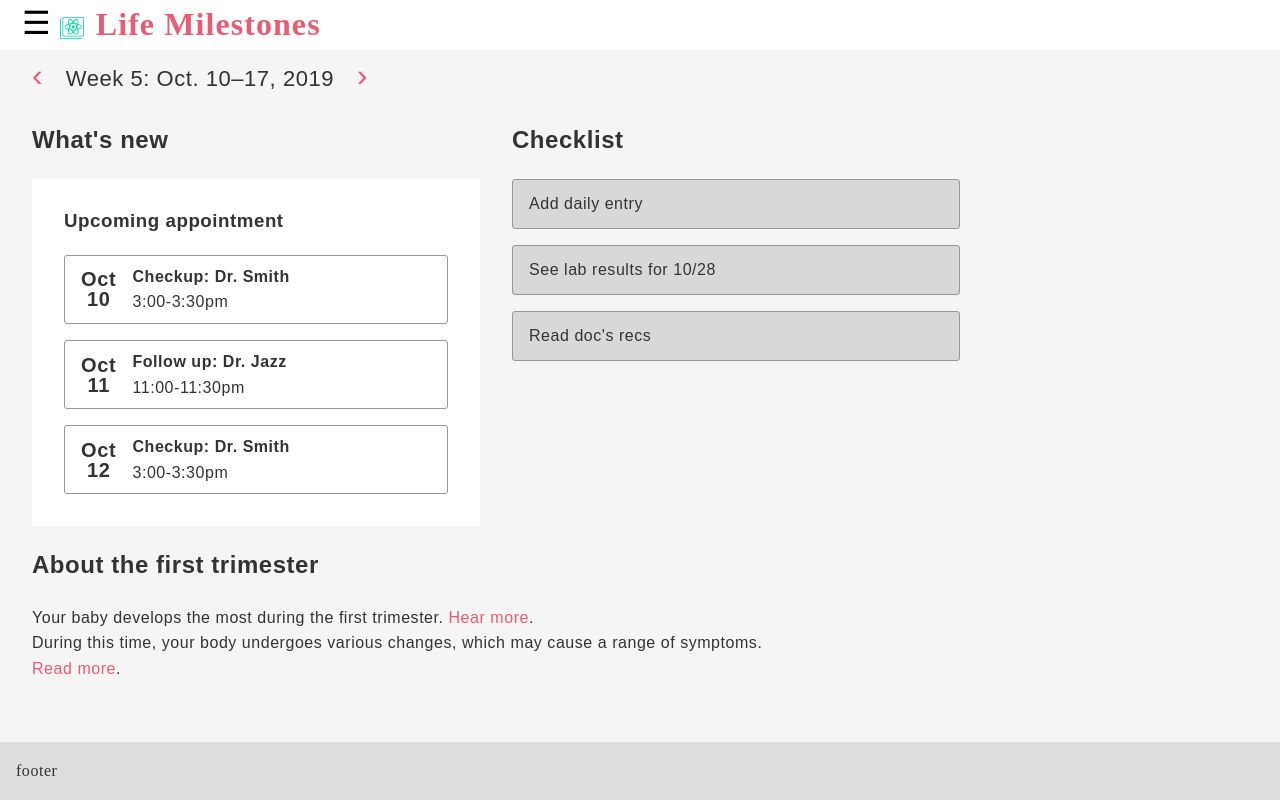
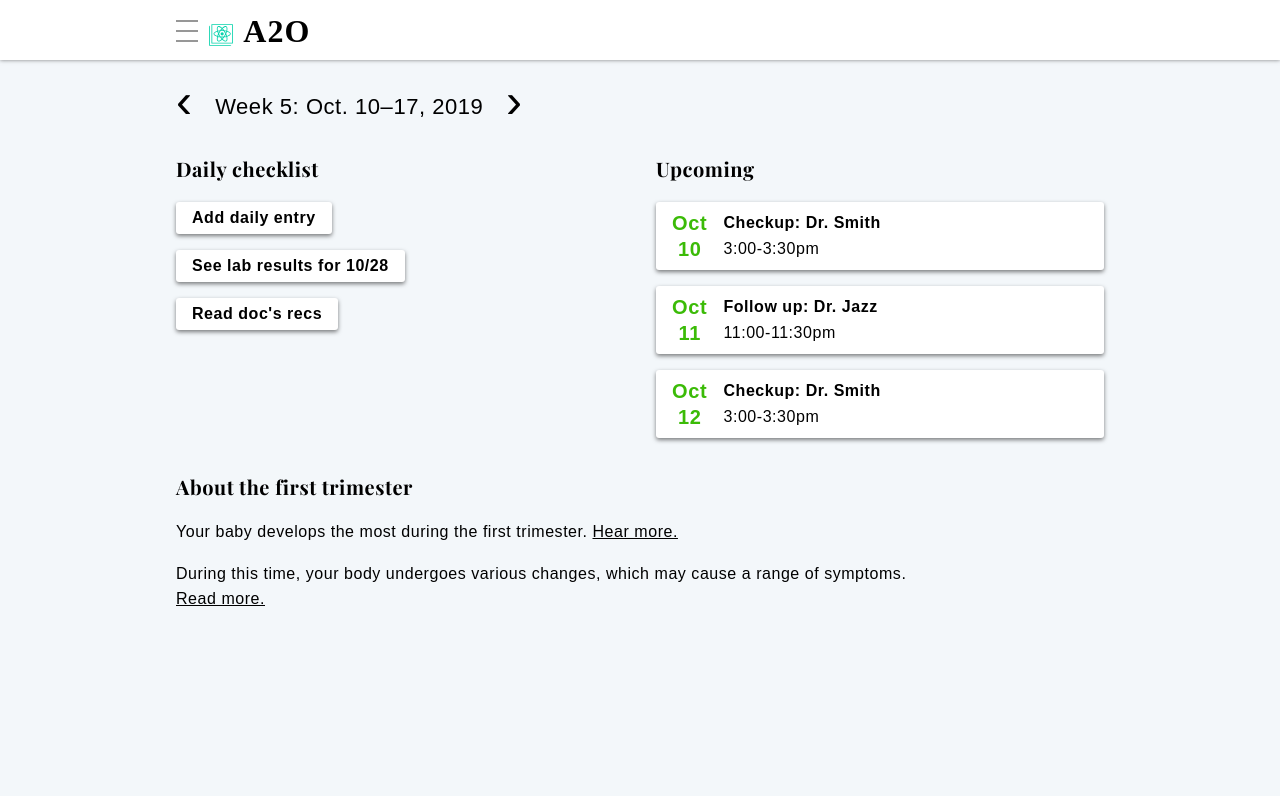
Before and after one commit to suefeng/hack_life, a React (Create React App) app in the folder frontend/: page /dashboard in a window 1280 px wide. Built offline with nearby package versions, Linux system fonts and the light colour scheme; a web font is replaced by a local one.

Commit message:
updates from design mockups

```diff
--- a/frontend/public/app.css
+++ b/frontend/public/app.css
@@ -1,18 +1,36 @@
 * {
     box-sizing: border-box;
 }
+
 body {
     padding: 0;
     margin: 0;
 }
+
 .app {
-    font-family: Avenir;
+    font-family: 'sofia-pro';
     font-size: 1rem;
     line-height: 1.6;
-    color: #333;
+    color: #000;
     min-height: 100vh;
     width: 100%;
     position: relative;
+}
+
+.inner {
+    margin: 0 auto;
+    max-width: 960px;
+    width: 100%;
+}
+
+.app h1,
+.app h2,
+.app h3 {
+    font-family: 'Playfair Display', serif;
+}
+.app h2 {
+    font-size: 1.25rem;
+    font-weight: 700;
 }
 
 .app-header,
@@ -34,6 +52,7 @@
     font-size: 2rem;
     cursor: pointer;
     margin: -5px 0 0 0;
+    padding: 0 .5rem 0 1rem;
 }
 
 .app-header {
@@ -41,15 +60,21 @@
     color: white;
     align-items: center;
     padding: 0 1rem;
-    height: 50px;
+    height: 60px;
+    box-shadow: 0 0 4px 0 rgba(0, 0, 0, 0.5);
+    position: relative;
+}
+.app-header h1 {
+    margin: 0;
+    display: inline-block;
+}
+.app-header a {
+    font-family: 'PlayfairDisplay', serif;
+    letter-spacing: 1.07px;
+    color: #000;
 }
 
-  .app-header a {
-    font-family: 'AbrilFatface', serif;
-    letter-spacing: 1.07px;
-  }
-
-  .app-main-section > div {
+.app-main-section>div {
     width: 100%;
 }
 
@@ -57,7 +82,7 @@
     max-width: 960px;
 }
 
-  .app-grid > * {
+.app-grid>* {
     width: 50%;
     display: inline-block;
     vertical-align: top;
@@ -65,7 +90,7 @@
 }
 
 a {
-    color: #e85d75;
+    color: #3bbb07;
     text-decoration: none;
 }
 
@@ -77,29 +102,36 @@
 .app-input {
     font-size: 1.375rem;
     border-radius: 3px;
+    border: 1px solid #979797;
     padding: .5rem 3rem;
 }
 
 .app-textarea {
     width: 100%;
-     padding: 1rem;
+    padding: .5rem 1rem;
     border-radius: 3px;
-     border: 1px solid #979797;
+    border: 1px solid #d2d2d2;
     margin: .5rem 0 1.5rem;
     height: 100px;
+    font-family: 'sofia-pro';
+    font-size: 1rem;
 }
 
 .app-main-section {
-    background: #f5f5f5;
+    background: #f3f7fa;
     padding: 0 1rem 100px;
     font-family: 'sofia-pro', sans-serif;
-    min-height: 90vh;
+    min-height: 92vh;
 }
+
 .app-main-section h1 {
-    font-family: 'AbrilFatface', serif;
     font-size: 2rem;
     letter-spacing: 1.07px;
     padding: 0 1rem;
+}
+.app-main-section a {
+    color: #000;
+    text-decoration: underline;
 }
 .app-sidebar {
     background: #f1f1f1;
@@ -110,65 +142,101 @@
     top: 0;
     z-index: 10;
 }
+
 .app-sidebar ul {
     list-style-type: none;
     margin: 0;
     padding: 0;
 }
+
 .app-sidebar a {
     display: block;
     border-top: 1px solid #ddd;
     padding: .5rem 0;
     font-size: 1.3rem;
+    color: #000;
 }
+
 .app-sidebar li:first-of-type a {
     border: 0;
 }
+
 .app-sidebar-logo {
-    font-family: 'AbrilFatface', serif;
+    font-family: 'PlayfairDisplay', serif;
     font-size: 1.375rem;
     font-weight: 600;
     letter-spacing: .79px;
 }
 
 .home {
+    display: flex;
+    align-items: center;
     text-align: center;
     width: 100%;
     font-size: 1.375rem;
+    position: fixed;
+    top: 0;
+    left: 0;
+    right: 0;
+    bottom: 0;
+    background: #fff;
+    z-index: 10;
 }
+.home-inner {
+    margin: 0 auto;
+}
+
 .home .app-main-section {
     padding: 3rem 1rem 100px;
 }
+
 .home p {
     margin: 0 0 .8rem;
 }
+
+.home a {
+    color: #3bbb07;
+}
+
 .home .app-input {
     margin: 0 0 2rem;
+    background: #d8d8d8;
+    width: 260px;
 }
 
 .home .button {
     padding: .5rem 5rem;
     margin: 1rem auto;
-    border-radius: 0;
+    width: 260px;
+    font-size: 1.375rem;
+    box-shadow: none;
 }
 
 .button {
-      background: #e85d75;
+    background: #3bbb07;
     border-radius: 3px;
     border: 0;
     color: #fff;
     display: block;
-      font-size: 1.375rem;
-      padding: .5rem 1rem;
+    font-size: 1rem;
+    padding: .6rem 1rem;
     width: auto;
+    box-shadow: 0 2px 4px 0 rgba(0, 0, 0, 0.5);
+}
+.button.grey {
+    background: #a8a8a8;
 }
 
 .breadcrumb {
     font-size: 1.375rem;
 }
+
 .breadcrumb a {
-    font-size: 2rem;
+    font-size: 3rem;
     padding: 0 1rem;
+    text-decoration: none;
+    position: relative;
+    top: 3px;
 }
 
 .grid-about {
@@ -177,40 +245,48 @@
 }
 
 .appointment {
-    border: 1px solid #979797;
+    box-shadow: 0 2px 4px 0 rgba(0, 0, 0, 0.5);
     border-radius: 3px;
     padding: .5rem 1rem;
     margin: 0 0 1rem;
+    background: #fff;
 }
+
 .appointment-date,
 .appointment-blurb {
     display: inline-block;
     vertical-align: middle;
 }
+
 .appointment-month,
 .appointment-day {
     font-size: 1.25rem;
     font-weight: 600;
-    line-height: 1;
+    line-height: 1.3;
     letter-spacing: .71px;
     display: block;
     text-align: center;
     margin: 0 1rem 0 0;
+    color: #3bbb07;
 }
+
 .appointment p {
     margin: 0;
 }
+
 .appointment .text {
     font-weight: 600;
 }
 
-  .checklist-item {
-    background: #d8d8d8;
-    border: 1px solid #979797;
+.checklist-item p {
+    background: #fff;
+    box-shadow: 0 2px 4px 0 rgba(0, 0, 0, 0.5);
     border-radius: 3px;
     line-height: 1;
-    padding: 0 1rem;
+    padding: .5rem 1rem;
     margin: 0 0 1rem;
+    display: inline-block;
+    font-weight: 600;
 }
 
 .reports-name {
@@ -219,7 +295,7 @@
 }
 
 .reports-result {
-    color: #333;
+    color: #000;
     font-weight: 600;
     display: block;
 }
@@ -228,21 +304,37 @@
     padding: 0 1rem;
     max-width: 960px;
 }
+
 .css-2b097c-container {
     max-width: 300px;
 }
+
 .diary-entry-tags {
     margin: 1rem 0 2rem;
 }
+
 .diary-entry-tags button {
     border-radius: 20px;
-    border: solid 1px #979797;
-    background-color: #d8d8d8;
+    box-shadow: 0 2px 4px 0 rgba(0, 0, 0, 0.5);
+    background-color: #fff;
     font-size: 1rem;
-    padding: .5rem 1rem;
-    margin: 0 1rem 0 0;
+    padding: .3rem 1.2rem;
+    margin: 0 1rem 1rem 0;
+    border: 0;
+    font-weight: 600;
 }
-  .diary-entry .button {
+.diary-entry-tags button:hover,
+.diary-entry-tags button.selected {
+    background: #3bbb07;
+    color: #fff;
+}
+.diary-entry .first p {
+    margin: 0 0 1rem;
+}
+.diary-entry .first .button {
+    margin: 1rem 0 0;
+}
+.diary-entry .second .button {
     float: right;
 }
 
@@ -254,7 +346,7 @@
 }
 
 .overlay {
-    background: rgba(0,0,0,.3);
+    background: rgba(0, 0, 0, .3);
     position: fixed;
     top: 0;
     bottom: 0;
@@ -266,9 +358,27 @@
 .hide {
     display: none;
 }
+@media (max-width: 900px) {
 
+    .diary-new {
+        width: 200px;
+    }
+}
 @media (max-width: 600px) {
-    .app-grid > * {
+    .app-grid>* {
         width: 100%;
     }
+    .app h1,
+    .wrapper {
+        padding: 0;
     }
+    .app-hamburger {
+        padding: 0 .5rem 0 0;
+    }
+    .app-main-section h1 {
+        margin: .5rem 0 1rem;
+    }
+    .diary-new {
+        padding: 1rem 0;
+    }
+}
--- a/frontend/public/index.html
+++ b/frontend/public/index.html
@@ -9,7 +9,7 @@
   <meta name="description" content="Web site created using create-react-app" />
   <link rel="apple-touch-icon" href="logo192.png" />
   <link rel="stylesheet" href="/app.css">
-  <link href="https://fonts.googleapis.com/css?family=Abril+Fatface&display=swap" rel="stylesheet">
+  <link href="https://fonts.googleapis.com/css?family=Playfair+Display:400,700&display=swap" rel="stylesheet">
   <link rel="stylesheet" href="https://use.typekit.net/jvw0tkf.css">
   <!--
       manifest.json provides metadata used when your web app is installed on a
@@ -25,7 +25,7 @@
       work correctly both with client-side routing and a non-root public URL.
       Learn how to configure a non-root public URL by running `npm run build`.
     -->
-  <title>React App</title>
+  <title>A2O</title>
 </head>
 
 <body>
--- a/frontend/src/App.js
+++ b/frontend/src/App.js
@@ -1,6 +1,7 @@
 import React from 'react';
 import { BrowserRouter as Router, Route } from 'react-router-dom';
 import logo from './logo.svg';
+import hamburger from './hamburger.svg';
 import Home from './Home';
 import Dashboard from './Dashboard';
 import DoctorsPortal from './DoctorsPortal';
@@ -8,6 +9,7 @@ import Diary from './Diary';
 import DiaryEntry from './DiaryEntry';
 import Reports from './Reports';
 import Login from './Login';
+import LogOut from './LogOut';
 
 class App extends React.Component {
   constructor() {
@@ -25,12 +27,14 @@ class App extends React.Component {
       <Router>
         <main className="app">
           <header className="app-header">
-            <button className="app-hamburger" onClick={this.toggleHidden}>&#9776;</button>
-            <h1><a href="/dashboard"><img src={logo} className="app-logo" alt="logo" /> Life Milestones</a></h1>
+            <div className="inner">
+              <button className="app-hamburger" onClick={this.toggleHidden}><img src={hamburger} alt="" /></button>
+              <h1><a href="/dashboard"><img src={logo} className="app-logo" alt="logo" /> A2O</a></h1>
+            </div>
           </header>
           <aside id="sidebar" className="app-sidebar hide">
             <ul>
-              <li><a href="/dashboard" className="app-sidebar-logo"><img src={logo} className="app-logo" alt="logo" /> Life Milestones</a></li>
+              <li><a href="/dashboard" className="app-sidebar-logo"><img src={logo} className="app-logo" alt="logo" /> A2O</a></li>
               <li><a href="/dashboard">Dashboard</a></li>
               <li><a href="/diary">Diary</a></li>
               <li><a href="/reports">Reports</a></li>
@@ -39,6 +43,7 @@ class App extends React.Component {
           </aside>
           <div id="overlay" className="overlay hide" onClick={this.toggleHidden}></div>
           <section className="app-main-section">
+            <div className="inner">
               <Route exact path="/" component={Home} />
               <Route exact path="/dashboard" component={Dashboard} />
               <Route exact path="/doctors-portal" component={DoctorsPortal} />
@@ -46,10 +51,12 @@ class App extends React.Component {
               <Route exact path="/diary-entry" component={DiaryEntry} />
               <Route exact path="/reports" component={Reports} />
               <Route exact path="/login" component={Login} />
+              <Route exact path="/logout" component={LogOut} />
+            </div>
           </section>
-          <footer className="app-footer">
+          {/* <footer className="app-footer">
             footer
-          </footer>
+          </footer> */}
         </main>
       </Router>
     );
--- a/frontend/src/Dashboard.js
+++ b/frontend/src/Dashboard.js
@@ -27,34 +27,19 @@ class Dashboard extends React.Component {
             <div className="dashboard">
                 <div className="breadcrumb"><a href="/prev">&lsaquo;</a> Week 5: Oct. 10&ndash;17, 2019 <a href="/next">&rsaquo;</a></div>
                 <div className="app-grid">
-                    <div className="app-module" >
-                        <h2>What's new</h2>
-                        <div className="white">
-                            <h3>Upcoming appointment</h3>
-                            <Appointments />
-                        </div>
+                    <div className="app-module">
+                        <h2>Daily checklist</h2>
+                        <Checklist />
                     </div>
-                    {/* <div className="app-module" >
-                        <h2>Daily tips</h2>
-                        <DailyTips />
-                    </div>
-                    <div className="app-module" >
-                        <h2>You might experience</h2>
-                        <YouMightExperience />
-                    </div>
-                    <div className="app-module" >
-                        <h2>Lab results</h2>
-                        <LabResults />
-                    </div> */}
-                    <div className="app-module" >
-                        <h2>Checklist</h2>
-                        <Checklist />
+                    <div className="app-module">
+                        <h2>Upcoming</h2>
+                        <Appointments />
                     </div>
                 </div>
                 <div className="grid-about">
                     <About />
                 </div>
-            </div >
+            </div>
         );
     }
 }
--- a/frontend/src/Diary.js
+++ b/frontend/src/Diary.js
@@ -20,7 +20,7 @@ class Diary extends React.Component {
                             onChange={this.onChange}
                             value={this.state.date}
                         />
-                        <div>
+                        <div className="diary-new">
                             <button className="button" onClick={this.handleSubmit}>New entry</button>
                         </div>
                     </div>
--- a/frontend/src/Home.js
+++ b/frontend/src/Home.js
@@ -8,7 +8,8 @@ class Home extends React.Component {
     render() {
         return (
             <div className="home">
-                <h1>Welcome to Life Milestones</h1>
+                <div class="home-inner">
+                    <h1>Welcome to A2O</h1>
                     <p>When is your due date?</p>
                     <form onSubmit={this.handleSubmit}>
                         <input className="app-input" type="date" placeholder="MM DD YYYY" />
@@ -16,6 +17,7 @@ class Home extends React.Component {
                     </form>
                     <a href="/new-account">New account</a>
                 </div>
+            </div>
         );
     }
 }
--- /dev/null
+++ b/frontend/src/LogOut.js
@@ -0,0 +1,15 @@
+import React from 'react';
+
+class LogOut extends React.Component {
+    render() {
+        return (
+            <div className="logout">
+                <div class="logout-inner">
+                    <h1>Logged out!</h1>
+                </div>
+            </div>
+        );
+    }
+}
+
+export default LogOut;
--- a/frontend/src/dashboardData/about.js
+++ b/frontend/src/dashboardData/about.js
@@ -3,7 +3,7 @@ export const data = {
         {
             "date": "2019-10-10",
             "title": "About the first trimester",
-            "text": "Your baby develops the most during the first trimester. <a href=\"\">Hear more</a>.<br>During this time, your body undergoes various changes, which may cause a range of symptoms. <a href=\"\">Read more</a>."
+            "text": "<p>Your baby develops the most during the first trimester. <a href=\"\">Hear more.</a></p><p>During this time, your body undergoes various changes, which may cause a range of symptoms. <a href=\"\">Read more.</a></p>"
         }
     ].map(({ date, text, title }) => ({
         date: new Date(date), text, title
```
Also changed, not shown: frontend/src/DiaryEntry.js (+11 -9 lines), frontend/src/Reports.js (+32 -7 lines), frontend/src/hamburger.svg (added), 1 other file (tests, documents, lock files or other folders). Lines whose indentation alone changed are shown as unchanged.
